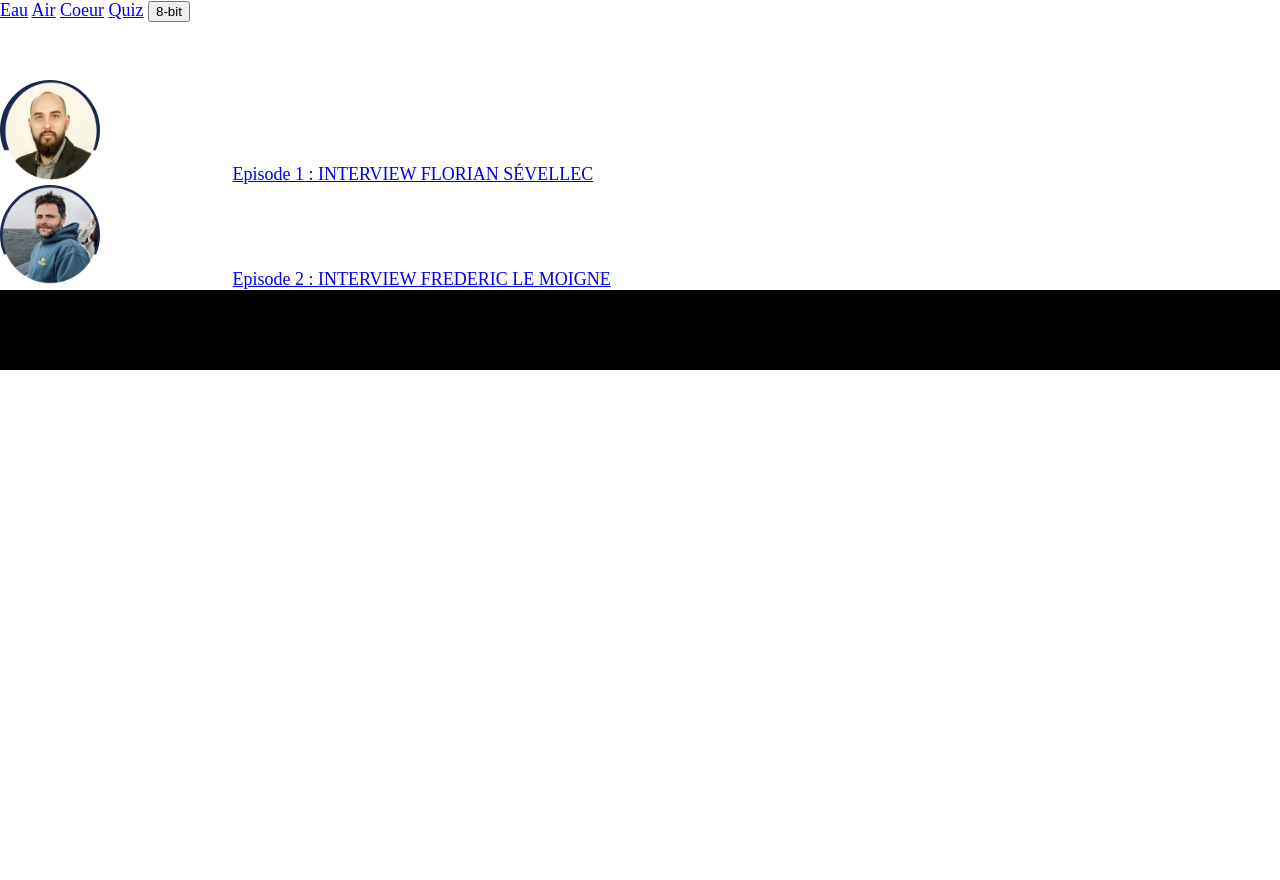
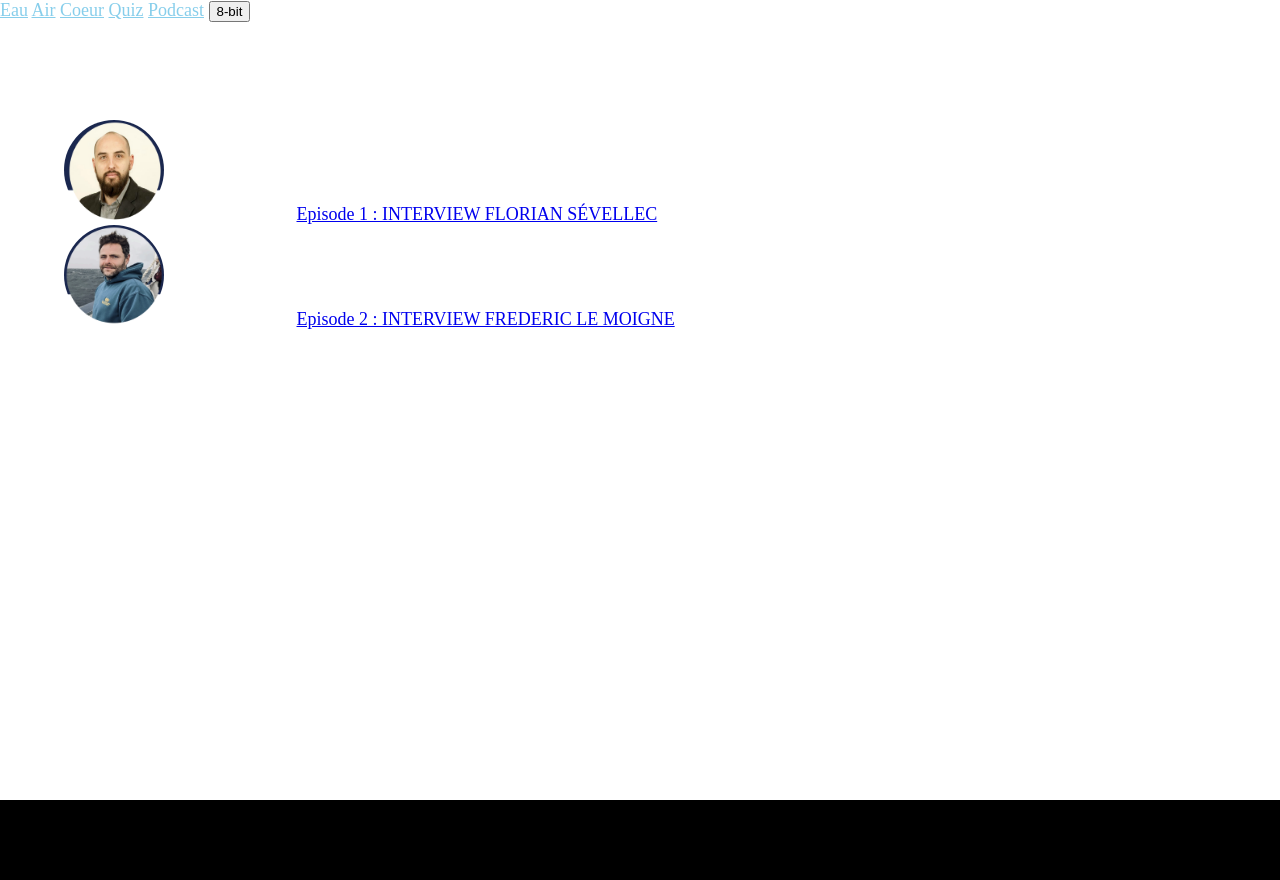
Before and after one commit to JumperBoost/NDI2024, a Symfony app: template templates/podcast.html.twig in a window 1280 px wide. Before the commit the page ends 370 px from the top, so only its background shows below. Run offline with Twig, Linux system fonts and the light colour scheme; the template is opened without the code that fills it, so the values that code supplies are empty; style sheets or scripts are compiled from the project's sources; some libraries are stand-ins or nearby versions.

Commit message:
fix: style podcasts

```diff
--- a/assets/styles/app.scss
+++ b/assets/styles/app.scss
@@ -11,6 +11,12 @@ $backgroundCarte : rgba(0, 0, 0, 0.66);
 
 body{
     font-size: 18px;
+}
+
+main{
+    min-height: 90vh;
+    scroll-snap-align: start;
+    scroll-snap-stop: always;
 }
 
 html, body {
@@ -45,6 +51,10 @@ footer {
 
 .navbar {
     height: 10vh;
+}
+
+.navbar-brand {
+    color: skyblue;
 }
 
 #wrapper {
@@ -200,3 +210,8 @@ footer {
     scale: 1;
   }
 }
+
+
+#podcastContainer{
+    padding: 5vh 5vw;
+}
--- a/templates/navbar.html.twig
+++ b/templates/navbar.html.twig
@@ -3,6 +3,7 @@
     <a class="navbar-brand" href="#">Air</a>
     <a class="navbar-brand" href="/">Coeur</a>
     <a class="navbar-brand" href="/cookie">Quiz</a>
+    <a class="navbar-brand" href="/podcast">Podcast</a>
     <button id="test" type="button" class="btn btn-primary" onclick="changerFond8bit()">8-bit</button>
 </nav>
 <script>
--- a/templates/podcast.html.twig
+++ b/templates/podcast.html.twig
@@ -3,7 +3,7 @@
 {% block titre %}Page d'accueil — Nuit de l'info 2024{% endblock %}
 
 {% block body %}
-    <div class="d-flex flex-column gap-3">
+    <div id="podcastContainer" class="container d-flex flex-column gap-3">
         <div>
             <img class="portrait" onclick='spin(this)' src="{{ asset('img/podcast/Sevellec.png') }}" alt="Portrait de Florian SÉVELLEC">
             <a onclick="spin(this)" id="boutonPortrait" type="button" class="btn btn-primary" href="/podcastEpisode1">Episode 1 : INTERVIEW FLORIAN SÉVELLEC</a>
```
Also changed, not shown: assets/styles/podcast.scss (+0 -8 lines).
